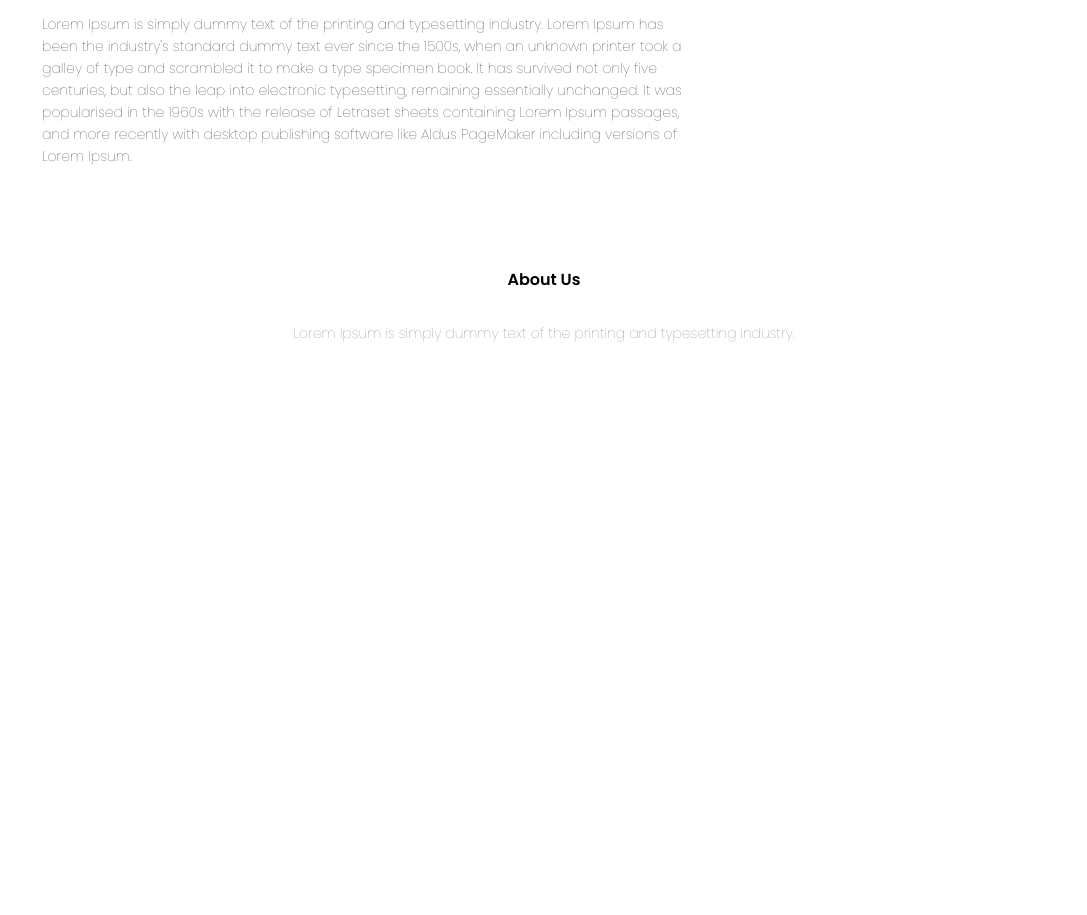
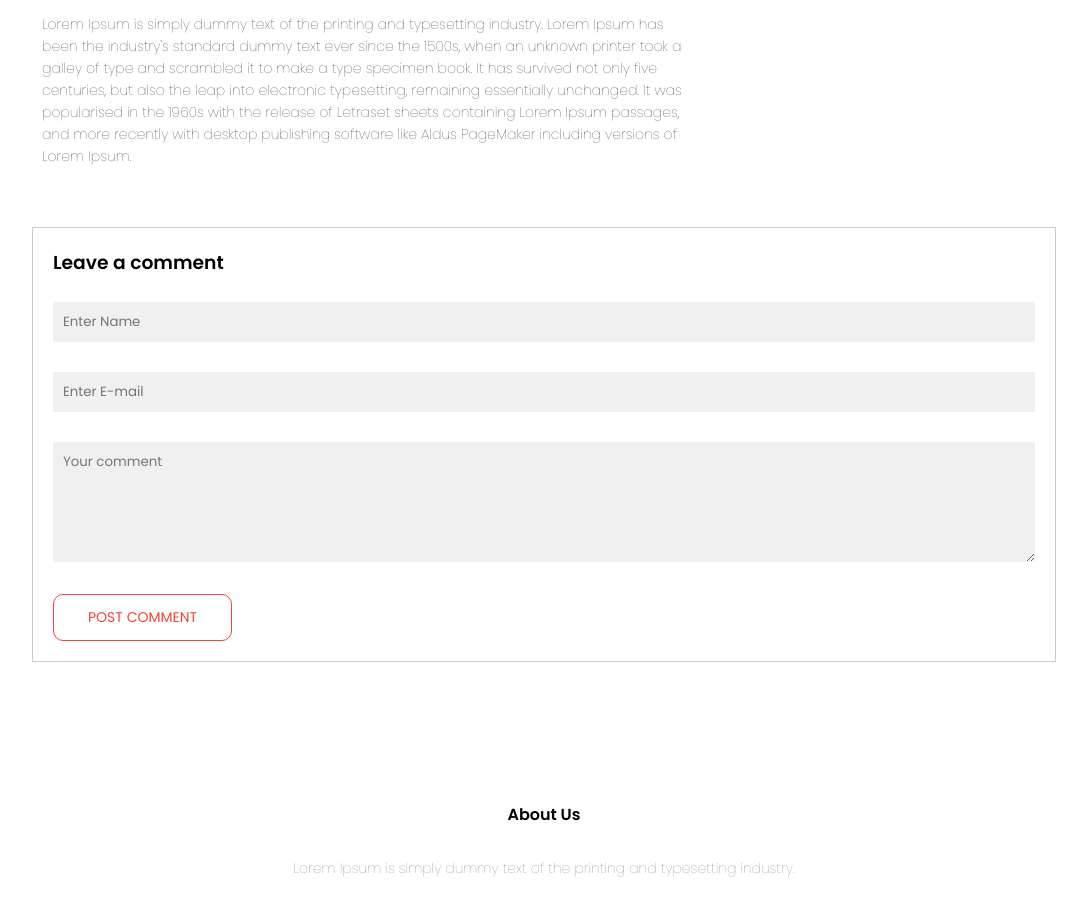
Before and after one commit to BloodyMerian69/The-Best-University, a plain HTML site: page blog.html in a window 1280 px wide. Shown: the part 1451-2366 px from the top of the page, without its empty margins (96-1183 px from the left). Before the commit the page ends 1835 px from the top, so only its background shows below. Drawn offline with Linux system fonts and the light colour scheme.

Commit message:
Blog changes

```diff
--- a/blog.html
+++ b/blog.html
@@ -105,6 +105,16 @@
                 </div>
             </div>
         </div>
+        <div class="comment-box">
+            <h3>Leave a comment</h3>
+            <form class="comment-form" action="">
+                <input type="text" placeholder="Enter Name">
+                <input type="email" placeholder="Enter E-mail">
+                <textarea rows="5" placeholder="Your comment"></textarea>
+                <button type="submit" class="hero-btn red-btn">POST COMMENT</button>
+            </form>
+        </div>
+
     </section>
 
 
--- a/style.css
+++ b/style.css
@@ -449,3 +449,34 @@ h3{
     padding: 8px;
     box-sizing: border-box;
 }
+
+.comment-box{
+    border: 1px solid #ccc;
+    margin: 50px 0;
+    padding: 10px 20px;
+}
+
+.comment-box h3{
+    text-align: left;
+}
+
+.comment-form input, .comment-form textarea{
+    width: 100%;
+    padding: 10px;
+    margin: 15px 0;
+    box-sizing: border-box;
+    border: none;
+    outline: none;
+    background: #f0f0f0;
+}
+
+.comment-form button{
+    margin: 10px 0;
+
+}
+
+@media(max-width: 700px){
+    .about-header h1{
+        font-size: 24px;
+    }
+}
```
